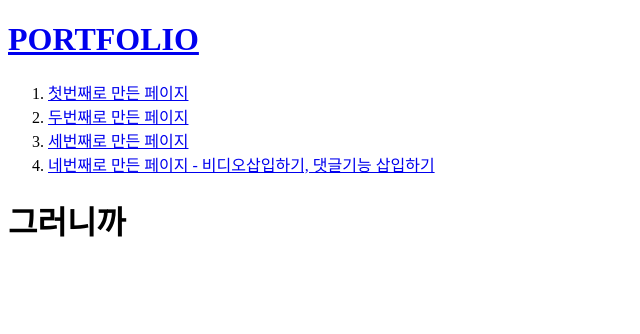
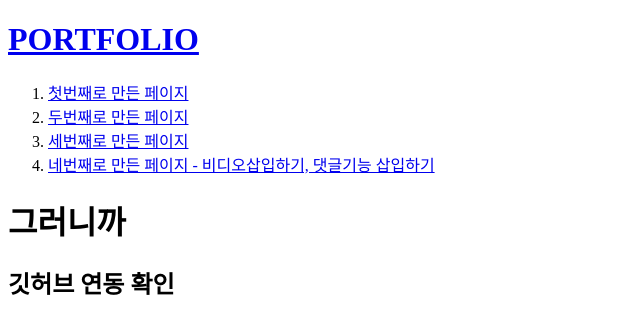
Before and after one commit to zigzaged/WEB, a plain HTML site: page index.html in a window 1280 px wide. Shown: the whole page, without its empty margins (0-640 px from the left). Drawn offline with Linux system fonts and the light colour scheme.

Commit message:
github-atom connection check

```diff
--- a/index.html
+++ b/index.html
@@ -15,3 +15,4 @@
   </body>
 </html>
 <h1>그러니까</h1>
+<h2>깃허브 연동 확인</h2>
```
